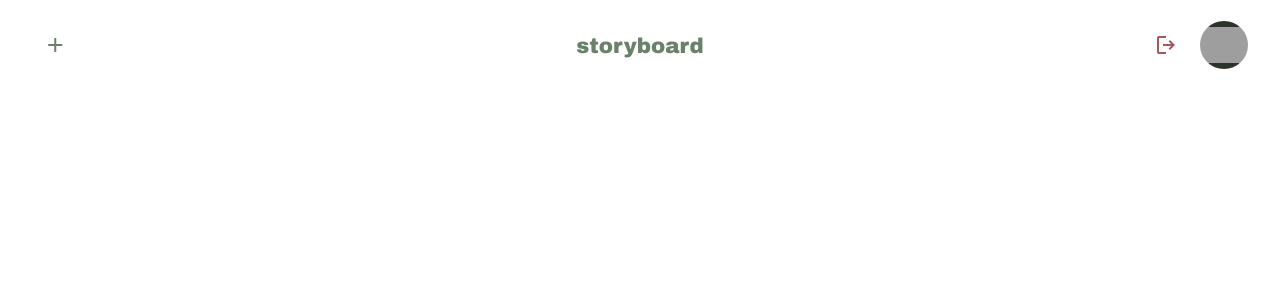
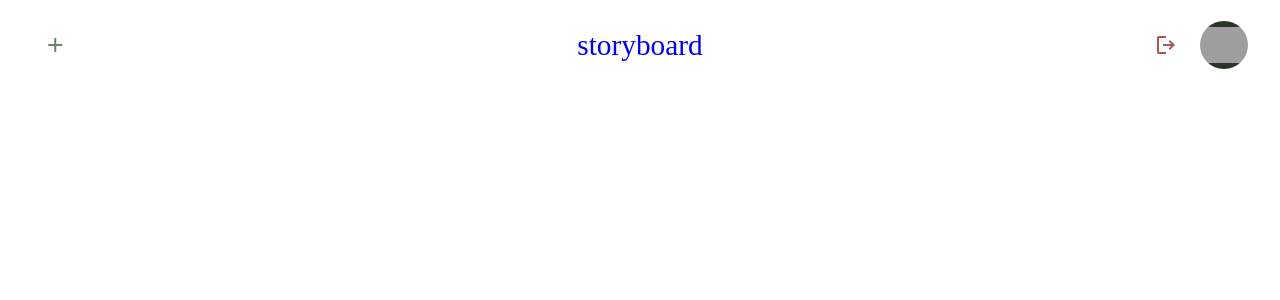
Before and after one commit to alexis-belmonte/Storyboard, a Vue app: page /#/ in a window 1280 px wide. Shown: the top 300 px of the page. Built offline with nearby package versions, Linux system fonts and the light colour scheme; grey boxes are pictures that could not be loaded.

Commit message:
assets.branding.brand-logo: finalize element

```diff
--- a/src/assets/brand/BrandLogo.vue
+++ b/src/assets/brand/BrandLogo.vue
@@ -8,10 +8,11 @@
 
 <style scoped>
 div {
-    font-family: 'Archivo Black';
+    font-family: var(--sb-branding-font);
+    font-size: var(--sb-medium-font-size);
 
     text-decoration: none;
 
-    color: var(--sb-primary-color);
+    color: rgb(var(--sb-primary-color));
 }
 </style>
```
